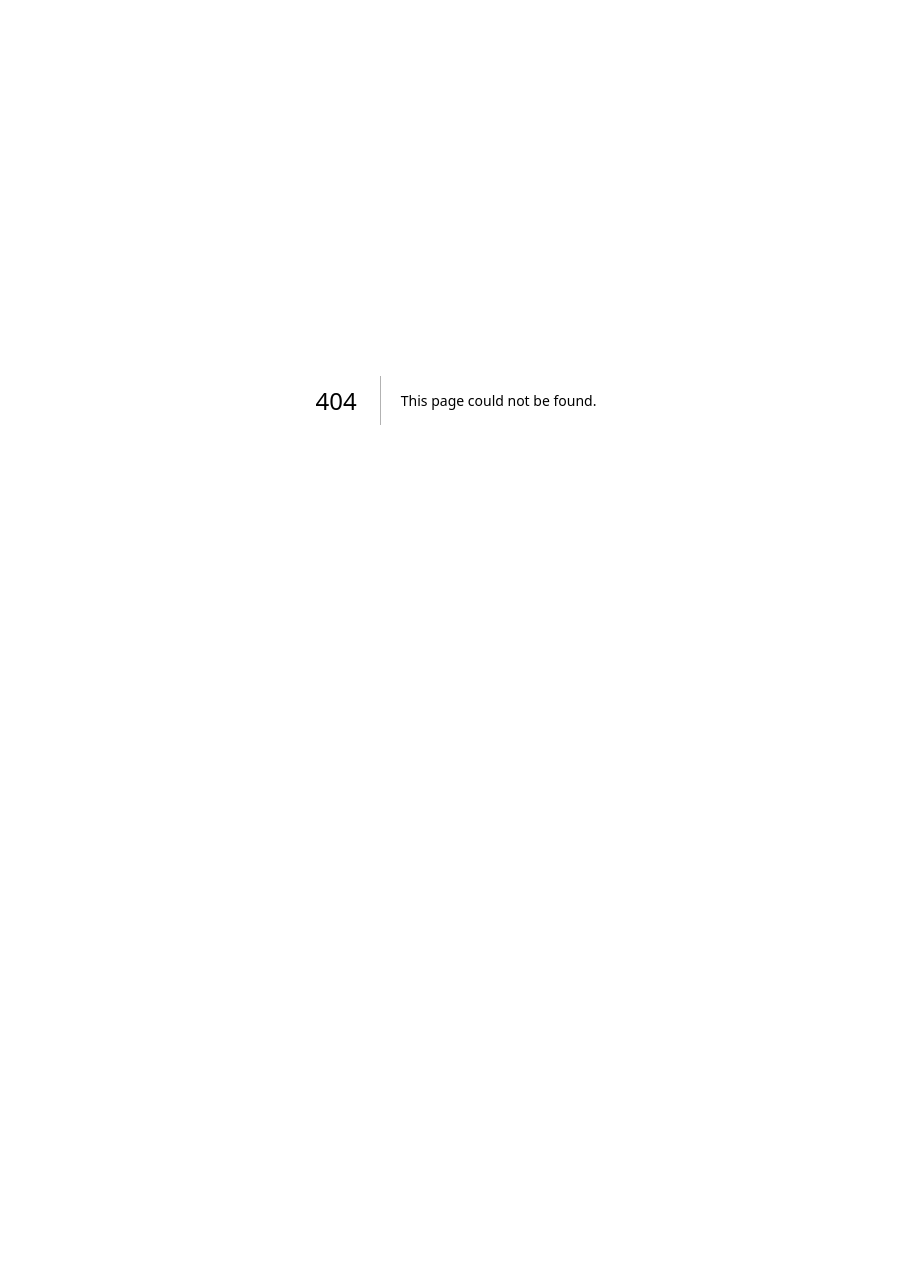
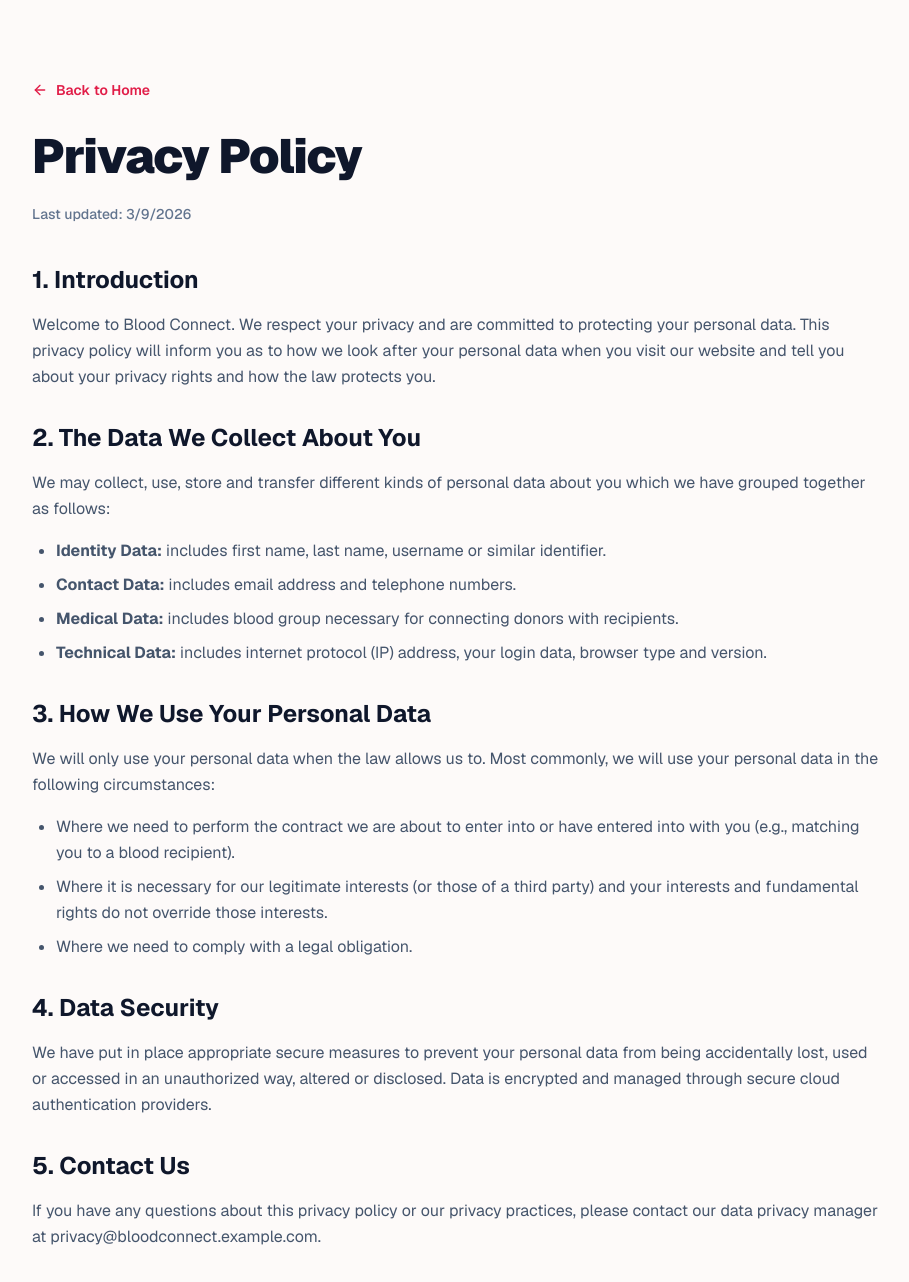
Before and after one commit to varunnandan321-gif/blood-connect, a Next.js app: page /privacy in a window 1280 px wide. Before the commit this address had no page. Shown: the top 1282 px of the page, without its empty margins (184-1093 px from the left). Before the commit the page ends 800 px from the top, so only its background shows below. Built offline with nearby package versions, Linux system fonts and the light colour scheme.

Commit message:
feat(ui): add privacy policy and terms of service pages

```diff
--- a/app/page.tsx
+++ b/app/page.tsx
@@ -4,6 +4,7 @@ import { useState } from "react";
 import { motion } from "framer-motion";
 import { Droplet, Heart, Shield, Activity, ArrowRight, UserPlus, LogIn } from "lucide-react";
 import { useRouter } from "next/navigation";
+import Link from "next/link";
 import { createUserWithEmailAndPassword, signInWithEmailAndPassword, sendPasswordResetEmail } from "firebase/auth";
 import { auth, db } from "@/lib/firebase/config";
 import { doc, setDoc } from "firebase/firestore";
@@ -215,8 +216,8 @@ export default function LandingPage() {
       {/* Footer Links */}
       <footer className="absolute bottom-6 md:bottom-10 w-full px-6 flex justify-between items-center text-[10px] sm:text-[11px] font-bold uppercase tracking-widest text-[#9ca3af] dark:text-slate-600 z-10">
         <div className="flex gap-6 sm:gap-8 lg:px-6">
-          <a className="hover:text-medical-red transition-colors" href="#">Privacy Policy</a>
-          <a className="hover:text-medical-red transition-colors" href="#">Terms of Service</a>
+          <Link className="hover:text-medical-red transition-colors" href="/privacy">Privacy Policy</Link>
+          <Link className="hover:text-medical-red transition-colors" href="/terms">Terms of Service</Link>
         </div>
         <div className="lg:px-6 hidden sm:block">© 2024 Blood Connect HQ. All rights reserved.</div>
       </footer>
--- /dev/null
+++ b/app/privacy/page.tsx
@@ -0,0 +1,66 @@
+import Link from "next/link";
+import { ArrowLeft } from "lucide-react";
+
+export default function PrivacyPolicy() {
+    return (
+        <div className="bg-[#fdfaf9] dark:bg-stone-950 min-h-screen text-slate-800 dark:text-slate-200 font-sans selection:bg-medical-red/20 selection:text-medical-red">
+            <div className="container mx-auto max-w-4xl px-6 py-12 lg:py-20">
+                <Link href="/" className="inline-flex items-center gap-2 text-sm font-semibold text-medical-red hover:text-red-700 dark:hover:text-red-400 transition-colors mb-8">
+                    <ArrowLeft className="w-4 h-4" />
+                    Back to Home
+                </Link>
+
+                <h1 className="text-4xl md:text-5xl font-black text-slate-900 dark:text-slate-100 mb-6 tracking-tight">Privacy Policy</h1>
+                <p className="text-slate-500 dark:text-slate-400 mb-10 text-sm font-medium">Last updated: {new Date().toLocaleDateString()}</p>
+
+                <div className="space-y-8 leading-relaxed">
+                    <section>
+                        <h2 className="text-2xl font-bold text-slate-900 dark:text-slate-100 mb-4">1. Introduction</h2>
+                        <p className="text-slate-600 dark:text-slate-300">
+                            Welcome to Blood Connect. We respect your privacy and are committed to protecting your personal data. This privacy policy will inform you as to how we look after your personal data when you visit our website and tell you about your privacy rights and how the law protects you.
+                        </p>
+                    </section>
+
+                    <section>
+                        <h2 className="text-2xl font-bold text-slate-900 dark:text-slate-100 mb-4">2. The Data We Collect About You</h2>
+                        <p className="text-slate-600 dark:text-slate-300">
+                            We may collect, use, store and transfer different kinds of personal data about you which we have grouped together as follows:
+                        </p>
+                        <ul className="list-disc pl-6 mt-4 space-y-2 text-slate-600 dark:text-slate-300">
+                            <li><strong>Identity Data:</strong> includes first name, last name, username or similar identifier.</li>
+                            <li><strong>Contact Data:</strong> includes email address and telephone numbers.</li>
+                            <li><strong>Medical Data:</strong> includes blood group necessary for connecting donors with recipients.</li>
+                            <li><strong>Technical Data:</strong> includes internet protocol (IP) address, your login data, browser type and version.</li>
+                        </ul>
+                    </section>
+
+                    <section>
+                        <h2 className="text-2xl font-bold text-slate-900 dark:text-slate-100 mb-4">3. How We Use Your Personal Data</h2>
+                        <p className="text-slate-600 dark:text-slate-300">
+                            We will only use your personal data when the law allows us to. Most commonly, we will use your personal data in the following circumstances:
+                        </p>
+                        <ul className="list-disc pl-6 mt-4 space-y-2 text-slate-600 dark:text-slate-300">
+                            <li>Where we need to perform the contract we are about to enter into or have entered into with you (e.g., matching you to a blood recipient).</li>
+                            <li>Where it is necessary for our legitimate interests (or those of a third party) and your interests and fundamental rights do not override those interests.</li>
+                            <li>Where we need to comply with a legal obligation.</li>
+                        </ul>
+                    </section>
+
+                    <section>
+                        <h2 className="text-2xl font-bold text-slate-900 dark:text-slate-100 mb-4">4. Data Security</h2>
+                        <p className="text-slate-600 dark:text-slate-300">
+                            We have put in place appropriate secure measures to prevent your personal data from being accidentally lost, used or accessed in an unauthorized way, altered or disclosed. Data is encrypted and managed through secure cloud authentication providers.
+                        </p>
+                    </section>
+
+                    <section>
+                        <h2 className="text-2xl font-bold text-slate-900 dark:text-slate-100 mb-4">5. Contact Us</h2>
+                        <p className="text-slate-600 dark:text-slate-300">
+                            If you have any questions about this privacy policy or our privacy practices, please contact our data privacy manager at privacy@bloodconnect.example.com.
+                        </p>
+                    </section>
+                </div>
+            </div>
+        </div>
+    );
+}
--- /dev/null
+++ b/app/terms/page.tsx
@@ -0,0 +1,61 @@
+import Link from "next/link";
+import { ArrowLeft } from "lucide-react";
+
+export default function TermsOfService() {
+    return (
+        <div className="bg-[#fdfaf9] dark:bg-stone-950 min-h-screen text-slate-800 dark:text-slate-200 font-sans selection:bg-medical-red/20 selection:text-medical-red">
+            <div className="container mx-auto max-w-4xl px-6 py-12 lg:py-20">
+                <Link href="/" className="inline-flex items-center gap-2 text-sm font-semibold text-medical-red hover:text-red-700 dark:hover:text-red-400 transition-colors mb-8">
+                    <ArrowLeft className="w-4 h-4" />
+                    Back to Home
+                </Link>
+
+                <h1 className="text-4xl md:text-5xl font-black text-slate-900 dark:text-slate-100 mb-6 tracking-tight">Terms of Service</h1>
+                <p className="text-slate-500 dark:text-slate-400 mb-10 text-sm font-medium">Last updated: {new Date().toLocaleDateString()}</p>
+
+                <div className="space-y-8 leading-relaxed">
+                    <section>
+                        <h2 className="text-2xl font-bold text-slate-900 dark:text-slate-100 mb-4">1. Agreement to Terms</h2>
+                        <p className="text-slate-600 dark:text-slate-300">
+                            By accessing or using Blood Connect, you agree to be bound by these Terms of Service and all applicable laws and regulations. If you do not agree with any of these terms, you are prohibited from using or accessing this site.
+                        </p>
+                    </section>
+
+                    <section>
+                        <h2 className="text-2xl font-bold text-slate-900 dark:text-slate-100 mb-4">2. Use License</h2>
+                        <p className="text-slate-600 dark:text-slate-300">
+                            Permission is granted to temporarily access the materials (information or software) on Blood Connect&apos;s website for personal, non-commercial transitory viewing only. This is the grant of a license, not a transfer of title, and under this license you may not:
+                        </p>
+                        <ul className="list-disc pl-6 mt-4 space-y-2 text-slate-600 dark:text-slate-300">
+                            <li>Modify or copy the materials;</li>
+                            <li>Use the materials for any commercial purpose, or for any public display (commercial or non-commercial);</li>
+                            <li>Attempt to decompile or reverse engineer any software contained on the website;</li>
+                            <li>Remove any copyright or other proprietary notations from the materials.</li>
+                        </ul>
+                    </section>
+
+                    <section>
+                        <h2 className="text-2xl font-bold text-slate-900 dark:text-slate-100 mb-4">3. Disclaimer</h2>
+                        <p className="text-slate-600 dark:text-slate-300">
+                            The materials on Blood Connect are provided on an &apos;as is&apos; basis. We make no warranties, expressed or implied, and hereby disclaim and negate all other warranties including, without limitation, implied warranties or conditions of merchantability, fitness for a particular purpose, or non-infringement of intellectual property or other violation of rights. We act strictly as a bridge between donors and recipients and are not responsible for medical outcomes.
+                        </p>
+                    </section>
+
+                    <section>
+                        <h2 className="text-2xl font-bold text-slate-900 dark:text-slate-100 mb-4">4. Accuracy of Information</h2>
+                        <p className="text-slate-600 dark:text-slate-300">
+                            You agree to provide true, accurate, current, and complete information about yourself as prompted by the platform&apos;s registration form, including but not limited to your actual blood group. Impersonating others or providing false medical data is strictly prohibited and will result in immediate termination of your account.
+                        </p>
+                    </section>
+
+                    <section>
+                        <h2 className="text-2xl font-bold text-slate-900 dark:text-slate-100 mb-4">5. Modifications</h2>
+                        <p className="text-slate-600 dark:text-slate-300">
+                            Blood Connect may revise these terms of service for its website at any time without notice. By using this website you are agreeing to be bound by the then current version of these terms of service.
+                        </p>
+                    </section>
+                </div>
+            </div>
+        </div>
+    );
+}
```
